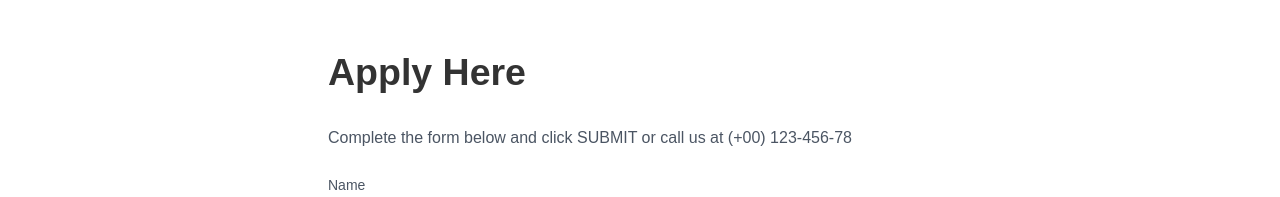
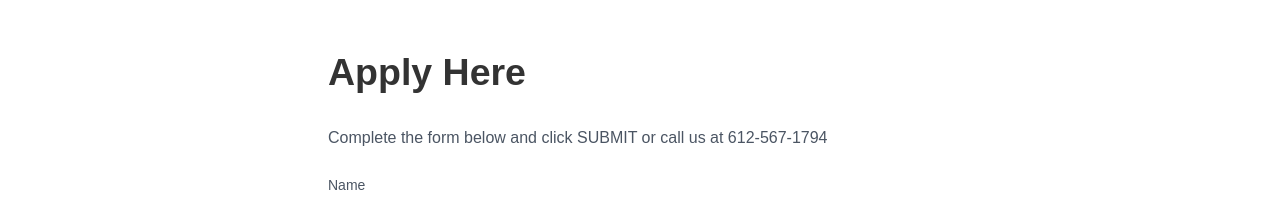
Before and after one commit to mufaqar/tempire, a Next.js app: page / in a window 1280 px wide. Shown: the part 1820-2017 px from the top of the page. Built offline with nearby package versions, Linux system fonts and the light colour scheme.

Commit message:
612-567-1794

```diff
--- a/components/Faqs.js
+++ b/components/Faqs.js
@@ -10,8 +10,7 @@ export default function FAQs() {
             Apply Here
           </h2>
           <p className="leading-relaxed mb-5 text-gray-600">
-            Complete the form below and click SUBMIT or call us at (+00)
-            123-456-78
+            Complete the form below and click SUBMIT or call us at 612-567-1794
           </p>
           <form>
             <div className="relative mb-4">
```
